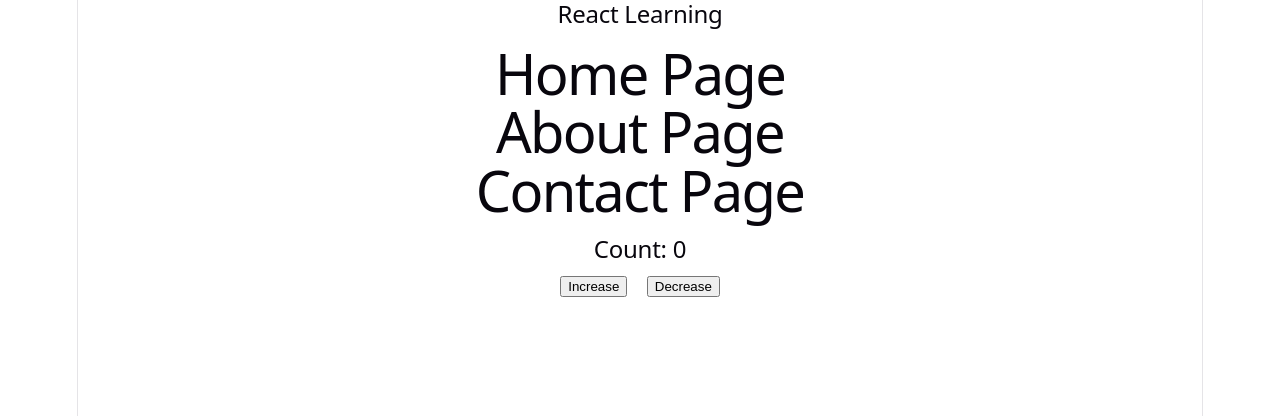
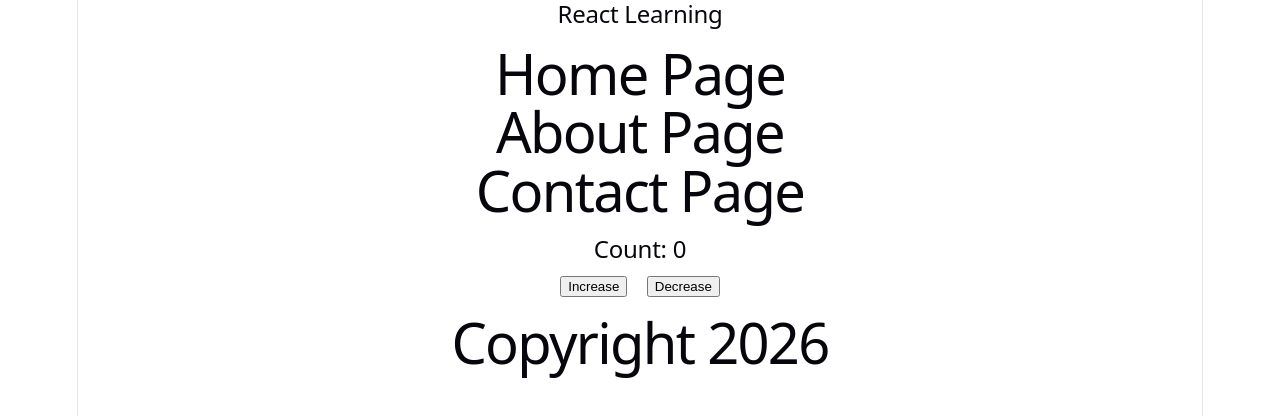
Before and after one commit to Md-Abul-Kalam-Azad-318/react-learning, a React (Vite) app: page / in a window 1280 px wide. Shown: the top 416 px of the page. Built offline with nearby package versions, Linux system fonts and the light colour scheme.

Commit message:
Topic 4: Added Footer component

```diff
--- a/src/App.jsx
+++ b/src/App.jsx
@@ -5,6 +5,7 @@ import Home from './pages/Home'
 import About from './pages/About'
 import Contact from './pages/Contact'
 import Counter from './components/Counter'
+import Footer from './components/Footer'
 
 
 function App() {
@@ -17,6 +18,7 @@ function App() {
       <About />
       <Contact />
       <Counter />
+      <Footer />
     </div>
   )
 }
--- /dev/null
+++ b/src/components/Footer.jsx
@@ -0,0 +1,11 @@
+import React from 'react'
+
+function Footer() {
+  return (
+    <div>
+        <h1>Copyright 2026</h1>
+    </div>
+  )
+}
+
+export default Footer
```
